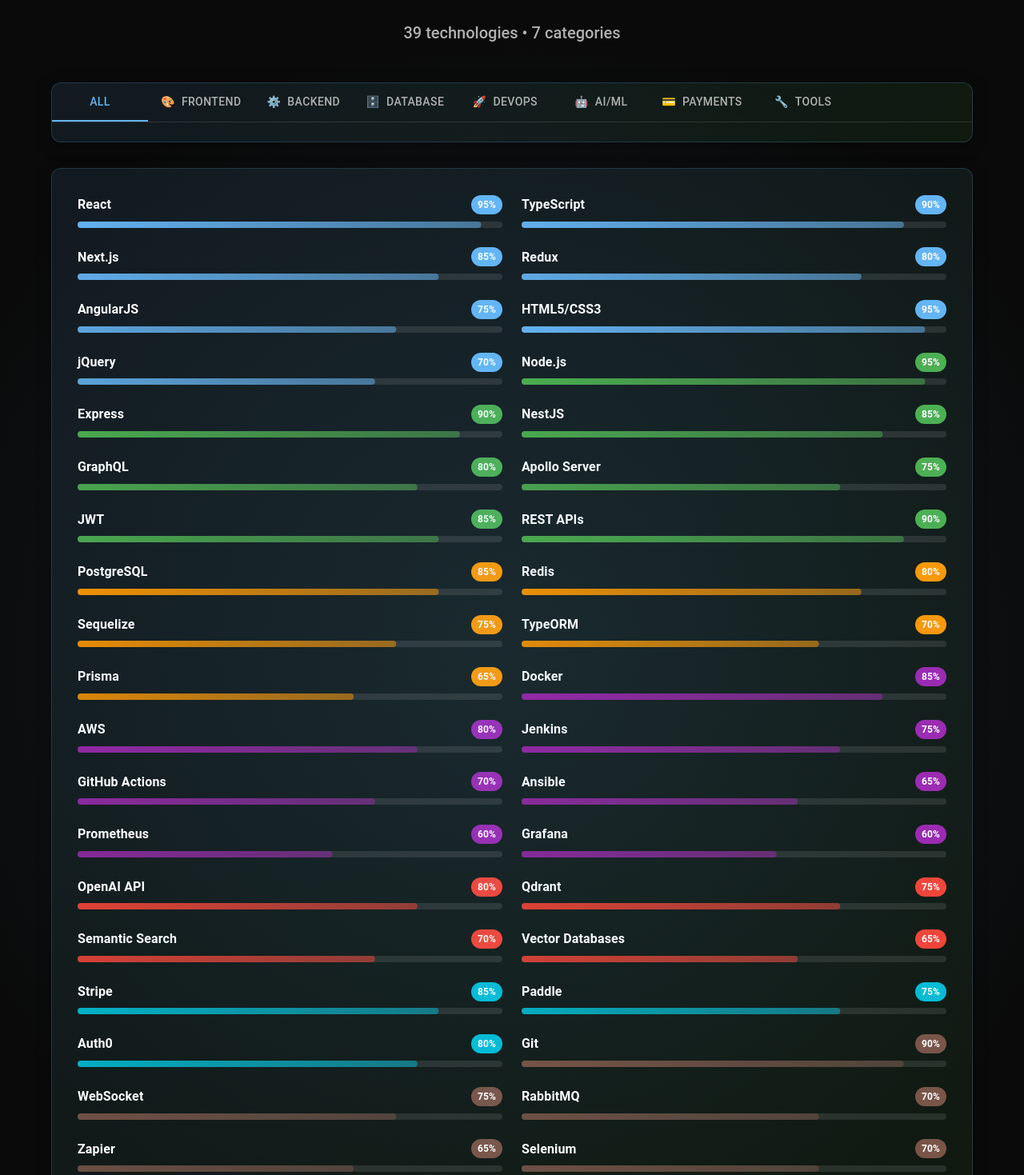
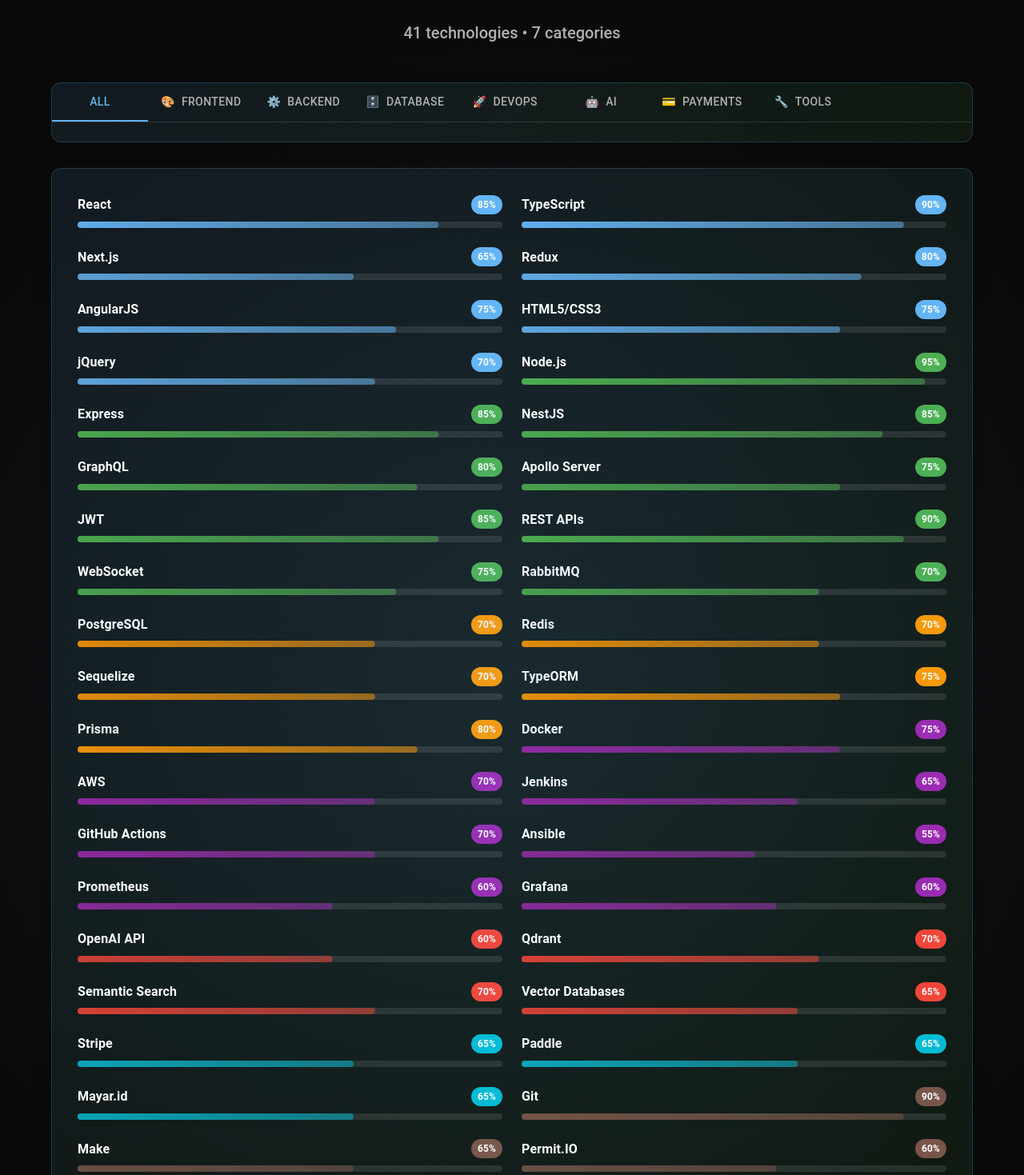
Before and after one commit to jangot/cv-landing, a React (Create React App) app: page / in a window 1280 px wide. Shown: the part 7041-8510 px from the top of the page at 80% size. Built offline with nearby package versions, Linux system fonts and the light colour scheme.

Commit message:
update skills

```diff
--- a/src/data/skills.ts
+++ b/src/data/skills.ts
@@ -2,57 +2,59 @@ import { Skill } from '../types';
 
 export const skillsData: Skill[] = [
   // Frontend
-  { name: 'React', level: 95, category: 'frontend' },
+  { name: 'React', level: 85, category: 'frontend' },
   { name: 'TypeScript', level: 90, category: 'frontend' },
-  { name: 'Next.js', level: 85, category: 'frontend' },
+  { name: 'Next.js', level: 65, category: 'frontend' },
   { name: 'Redux', level: 80, category: 'frontend' },
   { name: 'AngularJS', level: 75, category: 'frontend' },
-  { name: 'HTML5/CSS3', level: 95, category: 'frontend' },
+  { name: 'HTML5/CSS3', level: 75, category: 'frontend' },
   { name: 'jQuery', level: 70, category: 'frontend' },
 
   // Backend
   { name: 'Node.js', level: 95, category: 'backend' },
-  { name: 'Express', level: 90, category: 'backend' },
+  { name: 'Express', level: 85, category: 'backend' },
   { name: 'NestJS', level: 85, category: 'backend' },
   { name: 'GraphQL', level: 80, category: 'backend' },
   { name: 'Apollo Server', level: 75, category: 'backend' },
   { name: 'JWT', level: 85, category: 'backend' },
   { name: 'REST APIs', level: 90, category: 'backend' },
+  { name: 'WebSocket', level: 75, category: 'backend' },
+  { name: 'RabbitMQ', level: 70, category: 'backend' },
 
   // Database
-  { name: 'PostgreSQL', level: 85, category: 'database' },
-  { name: 'Redis', level: 80, category: 'database' },
-  { name: 'Sequelize', level: 75, category: 'database' },
-  { name: 'TypeORM', level: 70, category: 'database' },
-  { name: 'Prisma', level: 65, category: 'database' },
+  { name: 'PostgreSQL', level: 70, category: 'database' },
+  { name: 'Redis', level: 70, category: 'database' },
+  { name: 'Sequelize', level: 70, category: 'database' },
+  { name: 'TypeORM', level: 75, category: 'database' },
+  { name: 'Prisma', level: 80, category: 'database' },
 
   // DevOps
-  { name: 'Docker', level: 85, category: 'devops' },
-  { name: 'AWS', level: 80, category: 'devops' },
-  { name: 'Jenkins', level: 75, category: 'devops' },
+  { name: 'Docker', level: 75, category: 'devops' },
+  { name: 'AWS', level: 70, category: 'devops' },
+  { name: 'Jenkins', level: 65, category: 'devops' },
   { name: 'GitHub Actions', level: 70, category: 'devops' },
-  { name: 'Ansible', level: 65, category: 'devops' },
+  { name: 'Ansible', level: 55, category: 'devops' },
   { name: 'Prometheus', level: 60, category: 'devops' },
   { name: 'Grafana', level: 60, category: 'devops' },
 
   // AI/ML
-  { name: 'OpenAI API', level: 80, category: 'ai-ml' },
-  { name: 'Qdrant', level: 75, category: 'ai-ml' },
+  { name: 'OpenAI API', level: 60, category: 'ai-ml' },
+  { name: 'Qdrant', level: 70, category: 'ai-ml' },
   { name: 'Semantic Search', level: 70, category: 'ai-ml' },
   { name: 'Vector Databases', level: 65, category: 'ai-ml' },
 
   // Payments
-  { name: 'Stripe', level: 85, category: 'payments' },
-  { name: 'Paddle', level: 75, category: 'payments' },
-  { name: 'Auth0', level: 80, category: 'payments' },
+  { name: 'Stripe', level: 65, category: 'payments' },
+  { name: 'Paddle', level: 65, category: 'payments' },
+  { name: 'Mayar.id', level: 65, category: 'payments' },
 
   // Tools
   { name: 'Git', level: 90, category: 'tools' },
-  { name: 'WebSocket', level: 75, category: 'tools' },
-  { name: 'RabbitMQ', level: 70, category: 'tools' },
-  { name: 'Zapier', level: 65, category: 'tools' },
-  { name: 'Selenium', level: 70, category: 'tools' },
+  { name: 'Make', level: 65, category: 'tools' },
+  { name: 'Permit.IO', level: 60, category: 'tools' },
+  { name: 'Selenium', level: 60, category: 'tools' },
   { name: 'jmeter', level: 60, category: 'tools' },
+  { name: 'Auth0', level: 65, category: 'payments' },
 ];
 
 export const skillCategories = [
@@ -60,7 +62,7 @@ export const skillCategories = [
   { id: 'backend', name: 'Backend', icon: '⚙️', color: '#4caf50' },
   { id: 'database', name: 'Database', icon: '🗄️', color: '#ff9800' },
   { id: 'devops', name: 'DevOps', icon: '🚀', color: '#9c27b0' },
-  { id: 'ai-ml', name: 'AI/ML', icon: '🤖', color: '#f44336' },
+  { id: 'ai-ml', name: 'AI', icon: '🤖', color: '#f44336' },
   { id: 'payments', name: 'Payments', icon: '💳', color: '#00bcd4' },
   { id: 'tools', name: 'Tools', icon: '🔧', color: '#795548' },
 ];
```
